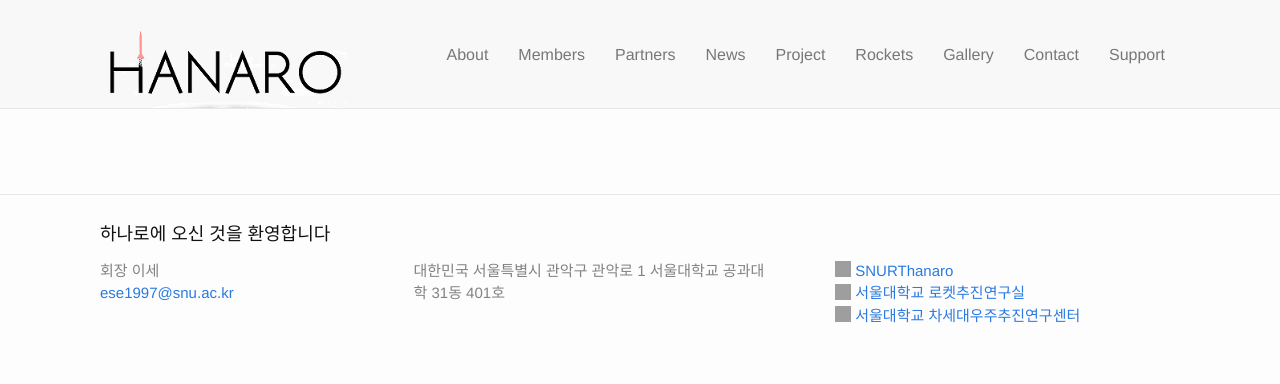
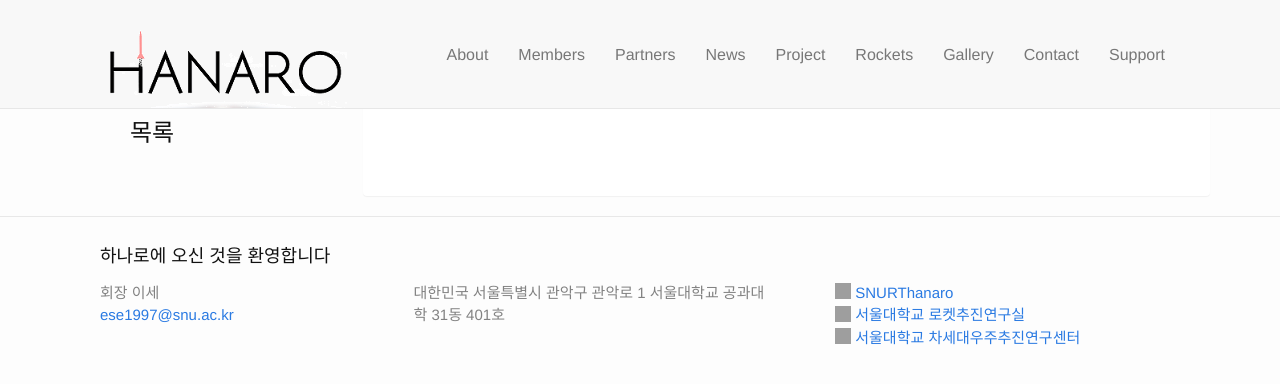
Before and after one commit to Hanaro2021/hanaro.github.io, a Jekyll site: the page built from _pages/6.rockets.md, in a window 1280 px wide. Shown: the top 384 px of the page. Built offline with Jekyll 4.4.1, drawn with Linux system fonts in a browser that asks for light colours; nearby versions of some CDN libraries; grey boxes are pictures that could not be loaded.

Commit message:
Update 6.rockets.md

```diff
--- a/_pages/6.rockets.md
+++ b/_pages/6.rockets.md
@@ -1,15 +1,19 @@
 ---
-layout: page
+layout: sidebar
 title: Rockets
+subject: rockets
 permalink: /rockets/
+floater: project-floater
 ---
 
 <ul class="list-view">
   {% for post_ in site.posts %}
-		{% if post_.subject and post_.subject == "rockets" %}
-		<li>
-			{{ post_ }}
-		</li>
-		{% endif %}
+    {% if post_.subject and post_.subject == "rockets" %}
+      {% if post_.title %}
+        <li id="{{post_.title}}">
+          {{ post_ }}
+        </li>
+      {% endif %}
+    {% endif %}
   {% endfor %}
 </ul>
```
